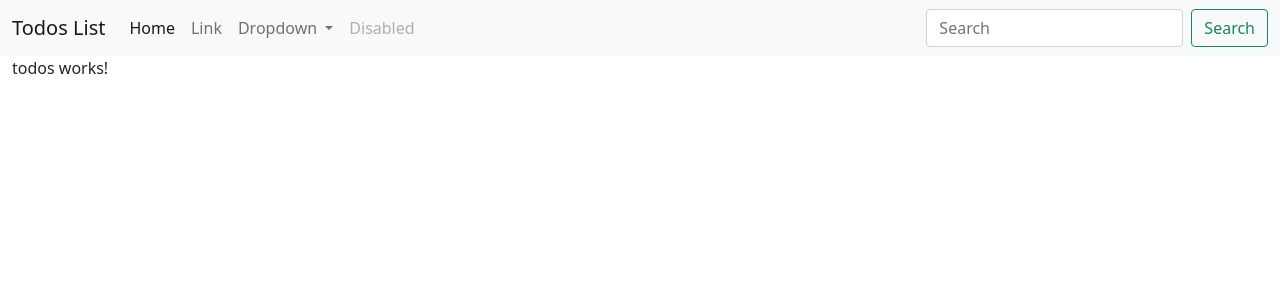
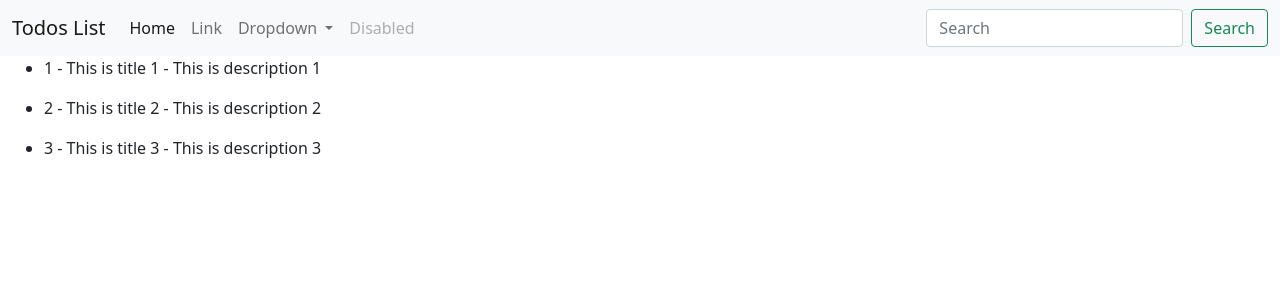
Before and after one commit to bansalvinitvinod/todo-list-angular, an Angular app: page / in a window 1280 px wide. Shown: the top 300 px of the page. Built offline with nearby package versions, Linux system fonts and the light colour scheme.

Commit message:
Todos list displayed

```diff
--- a/src/app/MyComponents/todos/todos.component.html
+++ b/src/app/MyComponents/todos/todos.component.html
@@ -1 +1,3 @@
-<p>todos works!</p>
+<ul *ngFor="let todo of todos">
+    <li>{{ todo.serial_number }} - {{ todo.title }} - {{ todo.description }}</li>
+</ul>
--- a/src/app/MyComponents/todos/todos.component.ts
+++ b/src/app/MyComponents/todos/todos.component.ts
@@ -1,4 +1,5 @@
 import { Component, OnInit } from '@angular/core';
+import { Todo } from 'src/app/MyModels/todo';
 
 @Component({
   selector: 'app-todos',
@@ -7,7 +8,30 @@ import { Component, OnInit } from '@angular/core';
 })
 export class TodosComponent implements OnInit {
 
-  constructor() { }
+  todos: Todo[];
+
+  constructor() {
+    this.todos = [
+      {
+        serial_number: 1,
+        title: 'This is title 1',
+        description: 'This is description 1',
+        active: true
+      },
+      {
+        serial_number: 2,
+        title: 'This is title 2',
+        description: 'This is description 2',
+        active: true
+      },
+      {
+        serial_number: 3,
+        title: 'This is title 3',
+        description: 'This is description 3',
+        active: true
+      }
+    ]
+  }
 
   ngOnInit(): void {
   }
```
